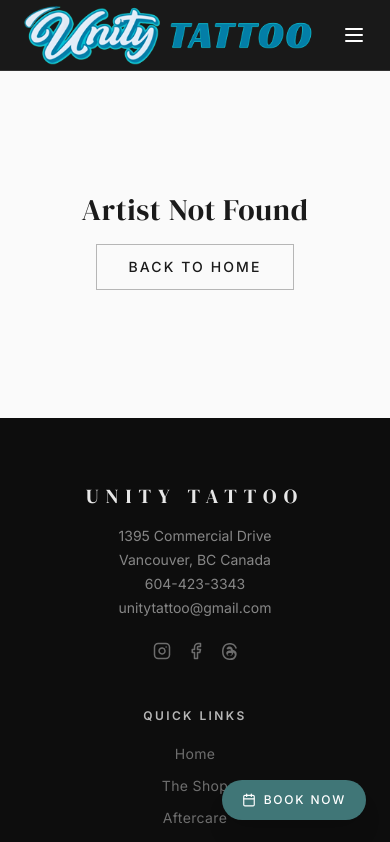
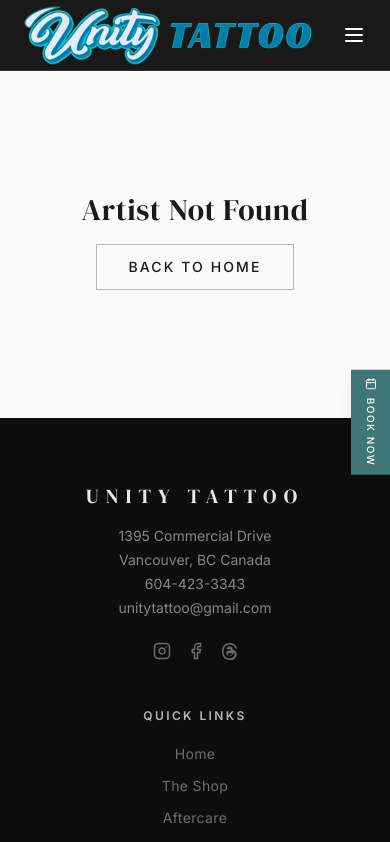
Before and after one commit to BlulumaHQ/unity-tattoo-2, a React (Vite) app: page /artists/1 in a window 390 px wide. Shown: the top 842 px of the page. Built offline with nearby package versions, Linux system fonts and the light colour scheme; the HTML template or start-up script is replaced by a standard one.

Commit message:
Changes
Co-authored-by: sonykun <126044636+sonykun@users.noreply.github.com>

```diff
--- a/src/components/StickyBookingCTA.tsx
+++ b/src/components/StickyBookingCTA.tsx
@@ -16,14 +16,14 @@ const StickyBookingCTA = () => {
         </Link>
       </div>
 
-      {/* Mobile - Floating bottom right */}
-      <div className="md:hidden fixed bottom-6 right-6 z-40">
+      {/* Mobile - Right side vertical (same as desktop) */}
+      <div className="md:hidden fixed right-0 top-1/2 -translate-y-1/2 z-40">
         <Link
           to="/book"
-          className="flex items-center gap-2 px-5 py-3 text-xs tracking-[0.15em] uppercase font-medium rounded-full shadow-xl text-white transition-colors hover:brightness-110"
-          style={{ backgroundColor: 'hsl(var(--brand-green))' }}
+          className="flex items-center gap-2 px-3 py-2 text-[10px] tracking-[0.15em] uppercase font-medium text-white transition-colors shadow-lg hover:brightness-110"
+          style={{ writingMode: 'vertical-rl', textOrientation: 'mixed', backgroundColor: 'hsl(var(--brand-green))' }}
         >
-          <Calendar size={14} />
+          <Calendar size={12} />
           Book Now
         </Link>
       </div>
```
